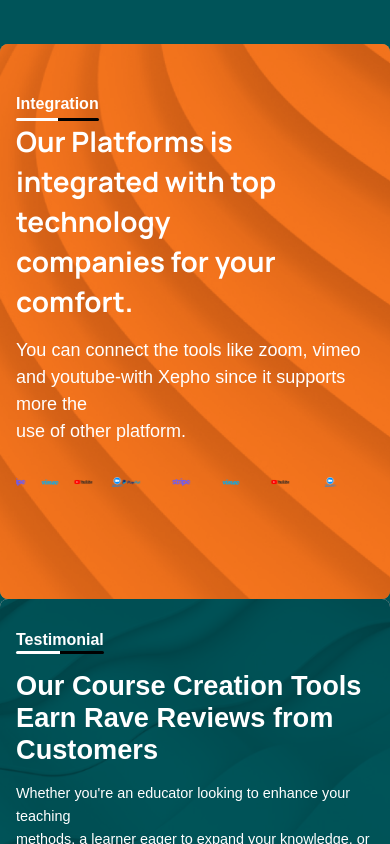
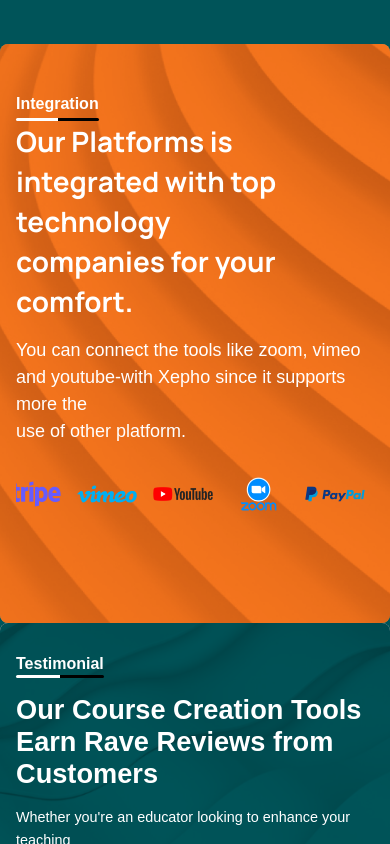
Before and after one commit to Glorypaul-pixel/xepho, a plain HTML site: page index.html in a window 390 px wide. Shown: the part 2840-3684 px from the top of the page. Drawn offline with Linux system fonts and the light colour scheme; a web font is replaced by a local one.

Commit message:
fixed some issue on the features

```diff
--- a/styles.css
+++ b/styles.css
@@ -994,8 +994,8 @@ footer .footBtn button {
   }
 
   .shapes img {
-    width: 80px;
-    height: 40px; /* Smaller image size */
+    width: 100%;
+    height: 10%; /* Smaller image size */
   }
 }
 
@@ -1016,13 +1016,17 @@ footer .footBtn button {
 
   /* Style for the shapes container */
   .shapes {
-    gap: 1rem;
-    animation: scroll 20s linear infinite; /* Even slower scroll speed */
+    display: flex; /* Ensure horizontal layout */
+    gap: 3rem;
+    animation: scroll 20s linear infinite; /* Slow scroll speed */
   }
-
+#shapes {
+  gap: 2rem;
+}
   .shapes img {
-    width: 100%;
-    height: 10px; /* Even smaller image size */
+    width: 60px; /* Fixed width for each image */
+    height: auto; /* Maintain aspect ratio */
+    object-fit: cover;
   }
 }
 .nav.active {
```
